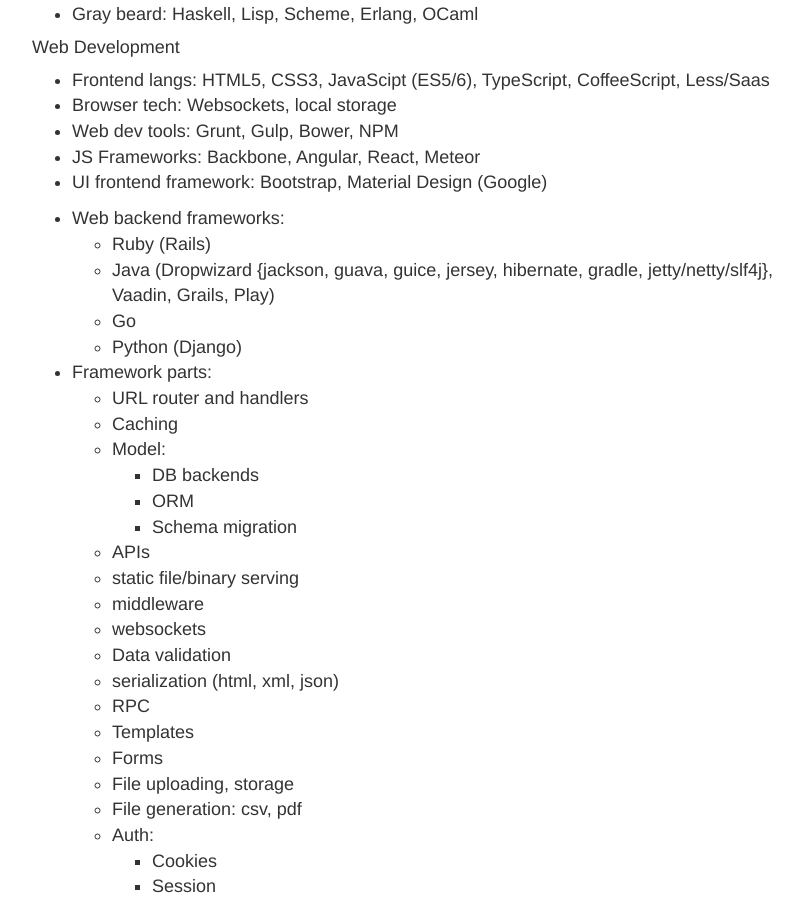
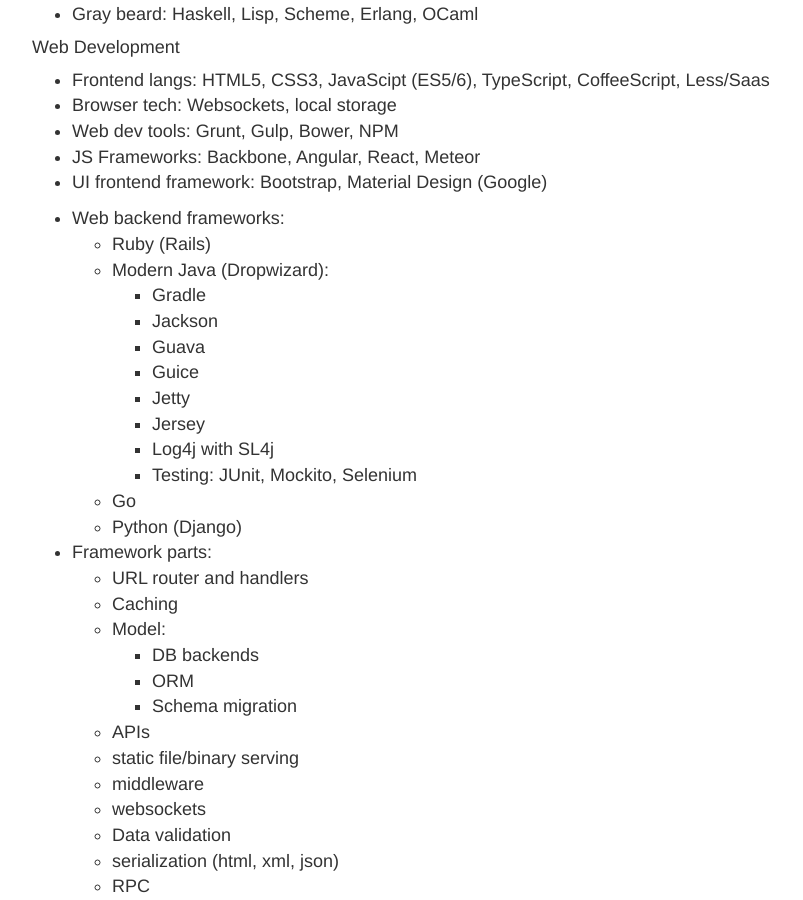
Before and after one commit to rohityadavcloud/rohityadavcloud.github.io, a Jekyll site: the page built from k/index.markdown, in a window 1280 px wide and 900 px high, scrolled down 1027 px. Shown: the whole window, without its empty margins (233-1036 px from the left). Built offline with Jekyll 4.4.1, drawn with Linux system fonts in a browser that asks for light colours.

Commit message:
kup
Signed-off-by: Rohit Yadav <rohit.yadav@shapeblue.com>

```diff
--- a/k/index.markdown
+++ b/k/index.markdown
@@ -49,7 +49,15 @@
 
 - Web backend frameworks:
   + Ruby (Rails)
-  + Java (Dropwizard {jackson, guava, guice, jersey, hibernate, gradle, jetty/netty/slf4j}, Vaadin, Grails, Play)
+  + Modern Java (Dropwizard):
+    - Gradle
+    - Jackson
+    - Guava
+    - Guice
+    - Jetty
+    - Jersey
+    - Log4j with SL4j
+    - Testing: JUnit, Mockito, Selenium
   + Go
   + Python (Django)
 
```
